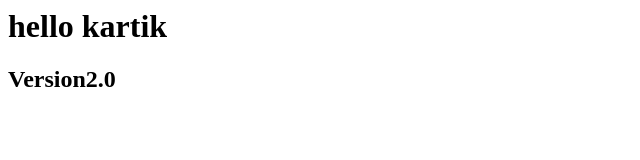
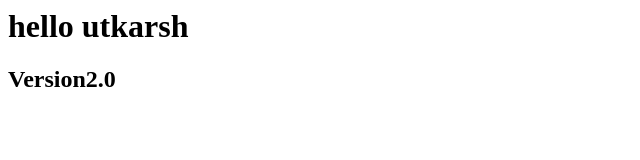
Before and after one commit to navcoder/navneetwebsite2staging, a plain HTML site: page index.html in a window 1280 px wide. Shown: the full height of the page, 0-640 px from the left. Drawn offline with Linux system fonts and the light colour scheme.

Commit message:
utkarsh added

```diff
--- a/index.html
+++ b/index.html
@@ -2,7 +2,7 @@
 <head>
 <title> Kartik Demo</title>
 <body>
-<h1>hello kartik</h1>
+<h1>hello utkarsh</h1>
 <h2>Version2.0</h2>
 </body>
 </html>
```
